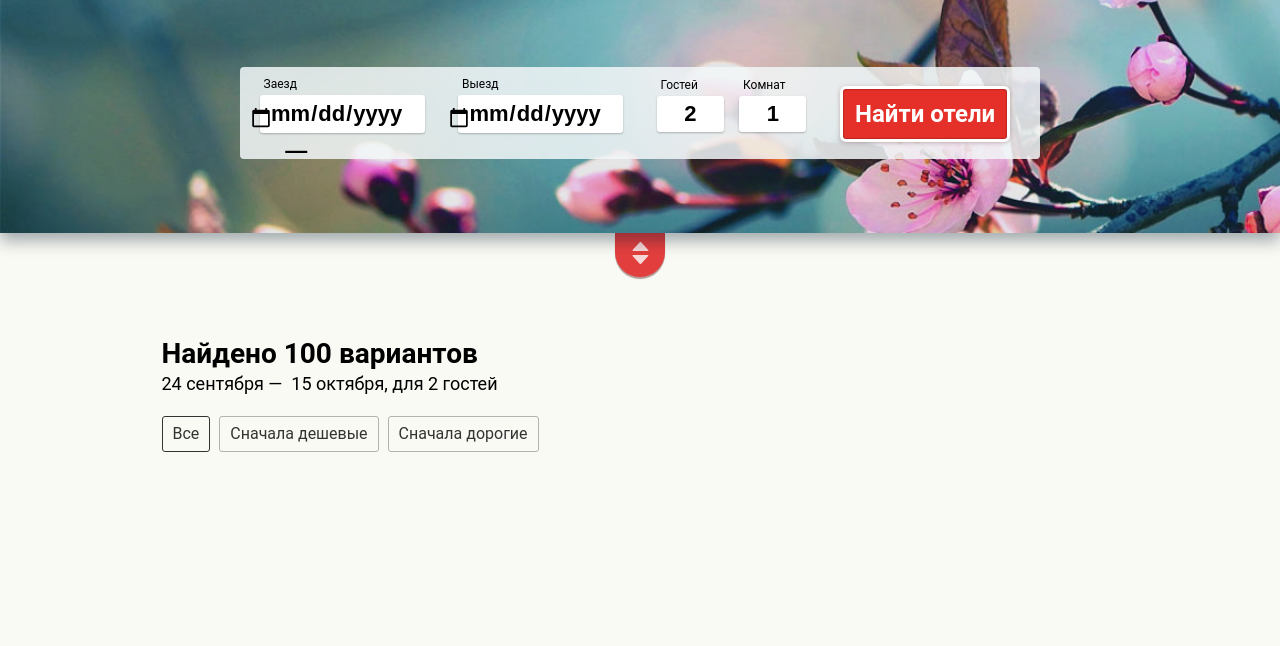
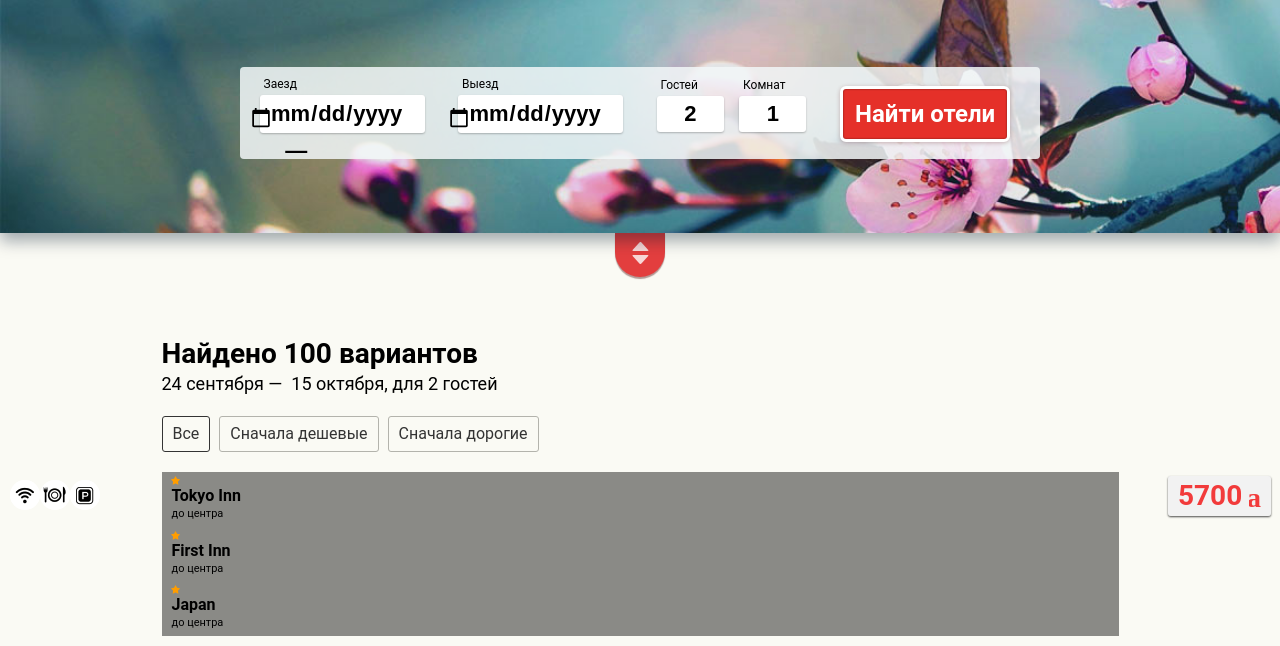
Before and after one commit to tutti-frutti/kb, a website: page app/index.html in a window 1280 px wide. Shown: the part 275-921 px from the top of the page. Before the commit the page ends 800 px from the top, so only its background shows below. Drawn offline with nearby package versions, Linux system fonts and the light colour scheme.

Commit message:
template

```diff
--- a/app/index.html
+++ b/app/index.html
@@ -79,8 +79,8 @@
   </div>
 </div>
 
-<template id="hotel-template">
-  <div>
+<template id="hotel-template" style="display:none">
+  <article>
     <span class="hotel-stars"></span>
     <h3 class="hotel-name"></h3>
     <div class="hotel-distance"><span class="hotel-distance-kilometers"></span> до центра</div>
@@ -92,7 +92,7 @@
       <li class="hotel-amenity hotel-amenity-parking">Парковка</li>
     </ul>
     <a href="#" class="hotel-price"><span class="hotel-price-value"></span>&nbsp;<span class="rouble">руб.</span></a>
-  </div>
+  </article>
 </template>
 
 <script src="js/form-validation.js"></script>
--- a/app/js/common.js
+++ b/app/js/common.js
@@ -44,9 +44,6 @@ var container = document.querySelector('.hotels-list');
 // была ошибка в том, что переменная hotels была не определена. дело в том, что hotels.js находился ниже, чем файл, который его вызывал.
 hotels.forEach(function(hotel){
     var element = getElementFromTemplate(hotel);
-//    console.log(getElementFromTemplate);
-//    console.log(element);
-//    console.log(hotel);
     container.appendChild(element);
 });
 
@@ -61,5 +58,33 @@ hotels.forEach(function(hotel){
 // как параметр data видит объекты в hotels.js?
 // почему в .forEach объект называется hotel - это произвольное название? значения data подставляются автоматически?
 function getElementFromTemplate(data) {
-    return document.createElement('article');
+    var template = document.querySelector('#hotel-template');
+//    var element = template.content.children[0].cloneNode(true);
+    if ('content' in template) {
+        var element = template.content.children[0].cloneNode(true);
+    } else {
+        var element = template.children[0].cloneNode(true);
+    }
+
+    element.querySelector('.hotel-name').textContent = data.name;
+    element.querySelector('.hotel-rating').textContent = data.rating;
+    element.querySelector('.hotel-price-value').textContent = data.price;
+
+    return element;
 }
+
+// 'content' in template вернет true если template является объектом DocumentFragment, в противном случае - нет и мы будем знать что это IE.
+// таким образом это будет обычным тегом. в этом случае мы обращаемся к var element = template.children[0].cloneNode(true); "напрямую" и сам template придется задать display: none;
+
+// скопируем шаблон
+// заполним данными
+// вставим
+
+// var template = document.querySelector('#hotel-template'); --- получаем шаблон - содержимое тега template. затем нужно положить его содержимое во внутрь созд.элем.
+// var element = template.content.children[0].cloneNode(true);
+// template.content --- template представляет собой элемент, все, что в нём записано хранится в свойстве .content - это особенность браузеров, которые поддеживают тег template. контент этого тега - это DocumentFragment
+// .children[0] --- это первый потомок (тег article) DocumentFragment т.е. тега template
+// .cloneNode(true) --- клонируем со всем содержимым (за это отвечает свойство true).
+
+//element.querySelector('.hotel-name').textContent = data.name;
+// .textContent --- возвращает только текст. т.е. мы можем читать и записывать этот текст. а далее записываем в него то, что записанно в данных под ключем name.
```
Also changed, not shown: README.md.
